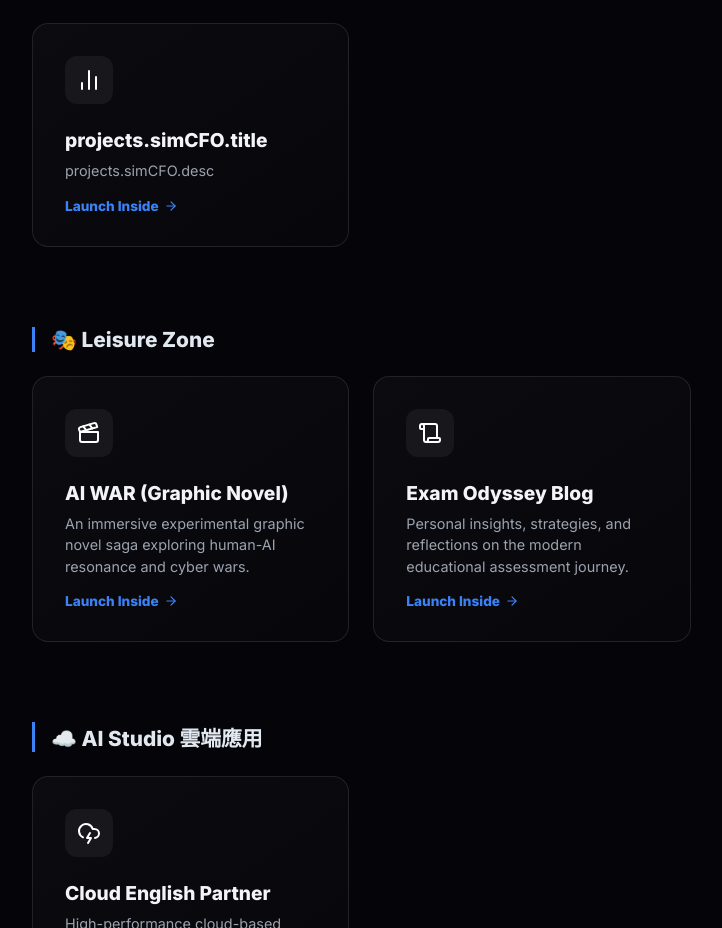
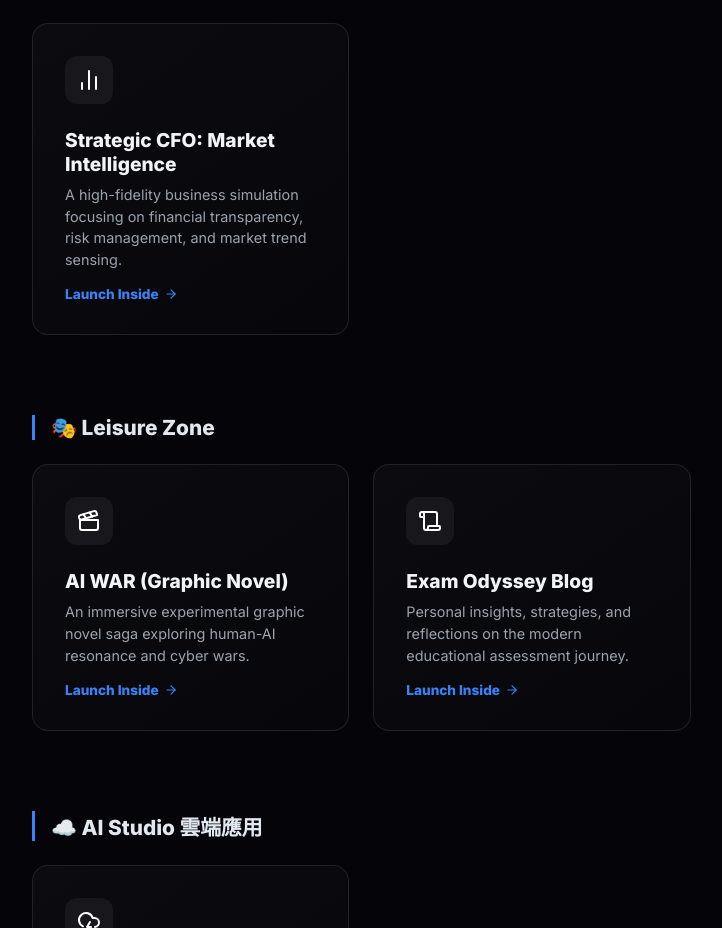
Before and after one commit to toydogcat/luna-ai, a React (Vite) app: page / in a window 1280 px wide. Shown: the part 3381-4309 px from the top of the page, without its empty margins (58-780 px from the left). Built offline with nearby package versions, Linux system fonts and the light colour scheme.

Commit message:
feat: add Strategic CFO simulation resource and translations

```diff
--- a/src/i18n.js
+++ b/src/i18n.js
@@ -53,6 +53,10 @@ const resources = {
         simEcosystem: {
           title: 'Ecosystem Simulator',
           desc: 'Complex life-cycle simulation observing the balance and interactions within a biological ecosystem.'
+        },
+        simCFO: {
+          title: 'Strategic CFO: Market Intelligence',
+          desc: 'A high-fidelity business simulation focusing on financial transparency, risk management, and market trend sensing.'
         },
         aiNews: {
           title: 'AI News',
@@ -244,6 +248,10 @@ const resources = {
           title: '生態系模擬器',
           desc: '複雜的生命週期模擬，觀察生物間的互動與生態平衡。'
         },
+        simCFO: {
+          title: '首席財務官：戰略與市場情報',
+          desc: '高擬真經營模擬，專注於財務透明度、風險控管以及市場趨勢感知。'
+        },
         aiNews: {
           title: 'AI News 新聞中心',
           desc: '整合全球新聞大數據與自動分析引擎，提供頂尖雙語視角。'
```
